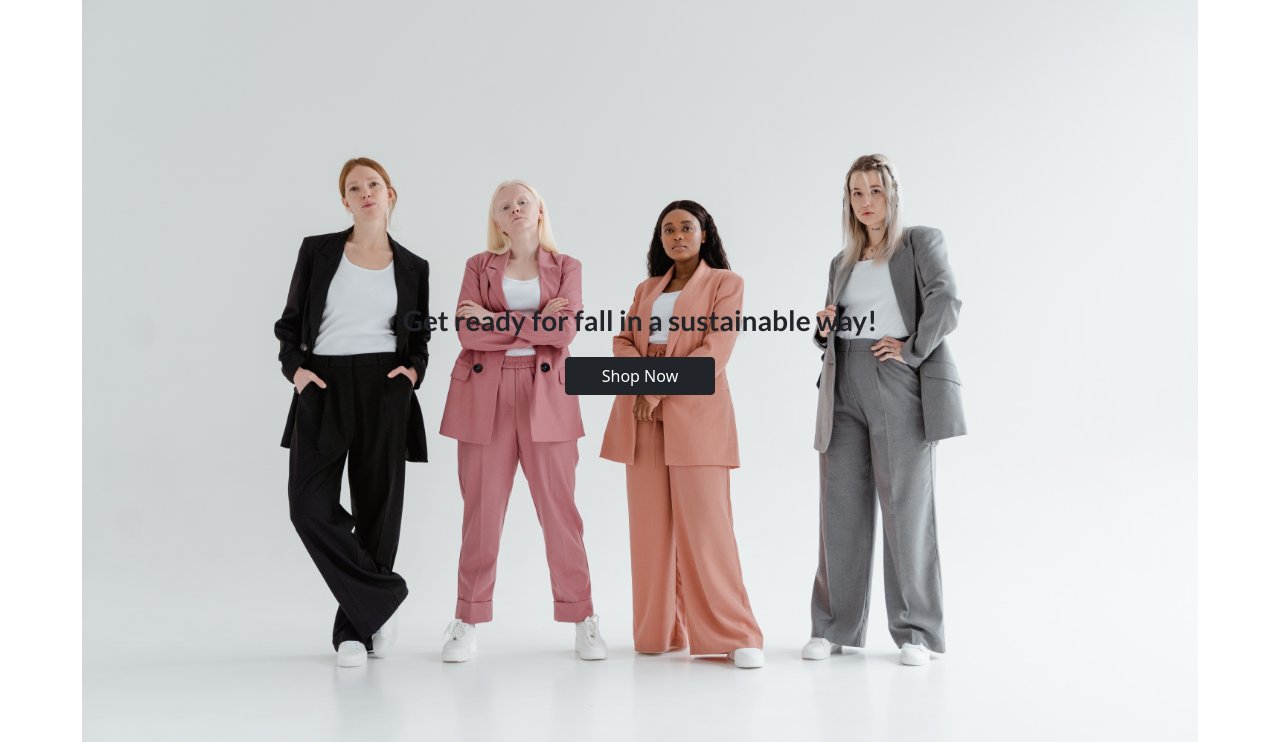
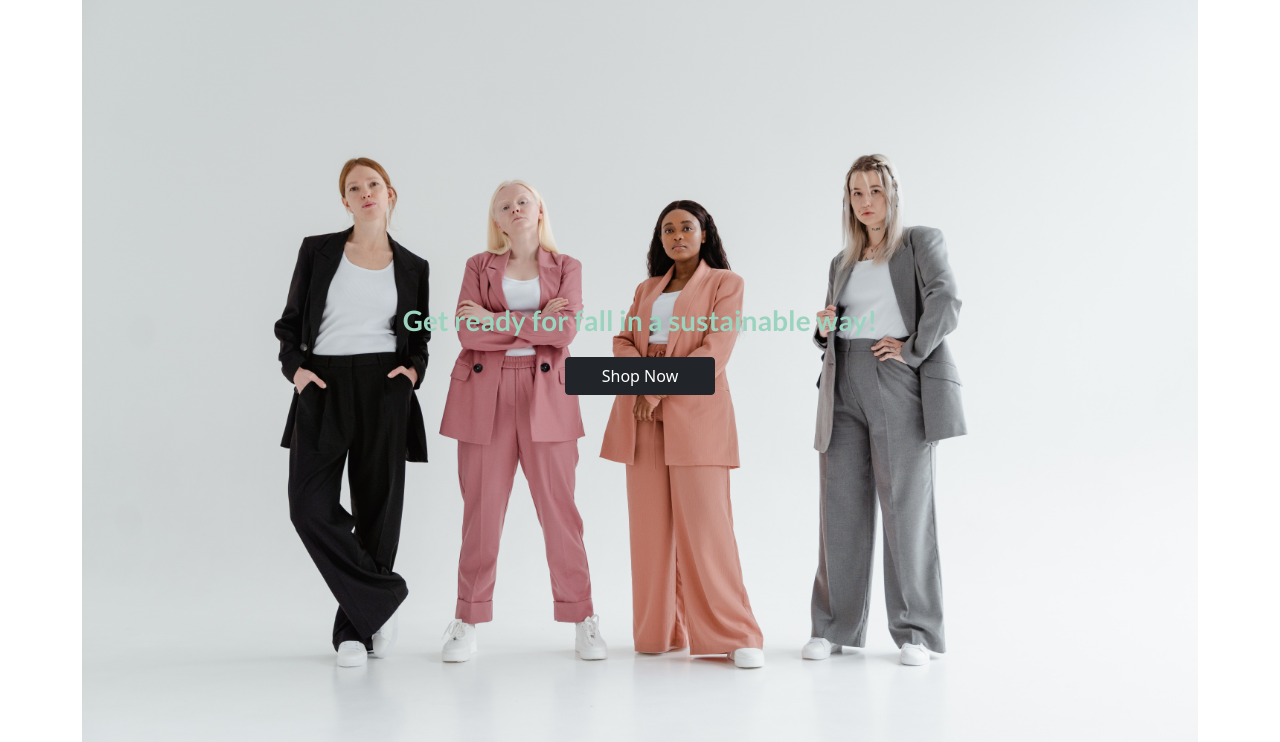
Before and after one commit to Code-Institute-Submissions/MariaLundgren-Pre-Owned_SepResub, a Django app: page / in a window 1280 px wide. Shown: the part 126-868 px from the top of the page. Run offline with Django 3.2, Linux system fonts and the light colour scheme; some libraries are stand-ins or nearby versions.

Commit message:
Change color of hero-text

```diff
--- a/static/css/style.css
+++ b/static/css/style.css
@@ -94,6 +94,7 @@ footer {
   font-weight: 700;
   margin-top: 300px;
   z-index: 2;
+  color: #9CD3BF;
 }
 
 .shop-now {
```
